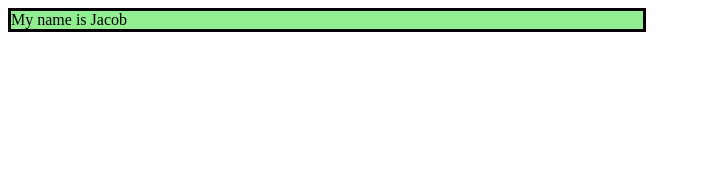
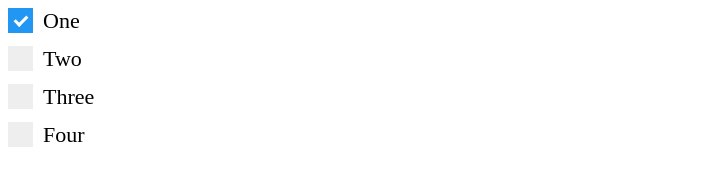
Before and after one commit to JacobMahto/Wifi-Automation, a plain HTML site: page public_html/check.html in a window 1280 px wide. Shown: the whole page, without its empty margins (0-701 px from the left). Drawn offline with Linux system fonts and the light colour scheme.

Commit message:
Appearance Completed.

```diff
--- a/public_html/check.html
+++ b/public_html/check.html
@@ -12,6 +12,24 @@ and open the template in the editor.
         <link rel="stylesheet" href="css/checking.css">
     </head>
     <body>
-        <div class="jake">My name is Jacob</div>
+        <label class="container">One
+            <input type="checkbox" checked="checked">
+            <span class="checkmark"></span>
+        </label>
+
+        <label class="container">Two
+            <input type="checkbox">
+            <span class="checkmark"></span>
+        </label>
+
+        <label class="container">Three
+            <input type="checkbox">
+            <span class="checkmark"></span>
+        </label>
+
+        <label class="container">Four
+            <input type="checkbox">
+            <span class="checkmark"></span>
+        </label>
     </body>
 </html>
--- a/public_html/css/checking.css
+++ b/public_html/css/checking.css
@@ -1,15 +1,65 @@
-/*
-To change this license header, choose License Headers in Project Properties.
-To change this template file, choose Tools | Templates
-and open the template in the editor.
-*/
-/*
-    Created on : 18 Mar, 2018, 9:31:23 PM
-    Author     : Jacob Mahto -"JACOB RESEARCH LAB"
-*/
-.jake{
-   background: lightgreen;
-    border: solid 3px black;
-    width: 50%;
+/* Customize the label (the container) */
+.container {
+  display: block;
+  position: relative;
+  padding-left: 35px;
+  margin-bottom: 12px;
+  cursor: pointer;
+  font-size: 22px;
+  -webkit-user-select: none;
+  -moz-user-select: none;
+  -ms-user-select: none;
+  user-select: none;
+}
 
+/* Hide the browser's default checkbox */
+.container input {
+  position: absolute;
+  opacity: 0;
+  cursor: pointer;
 }
+
+/* Create a custom checkbox */
+.checkmark {
+  position: absolute;
+  top: 0;
+  left: 0;
+  height: 25px;
+  width: 25px;
+  background-color: #eee;
+}
+
+/* On mouse-over, add a grey background color */
+.container:hover input ~ .checkmark {
+  background-color: #ccc;
+}
+
+/* When the checkbox is checked, add a blue background */
+.container input:checked ~ .checkmark {
+  background-color: #2196F3;
+}
+
+/* Create the checkmark/indicator (hidden when not checked) */
+.checkmark:after {
+  content: "";
+  position: absolute;
+  display: none;
+}
+
+/* Show the checkmark when checked */
+.container input:checked ~ .checkmark:after {
+  display: block;
+}
+
+/* Style the checkmark/indicator */
+.container .checkmark:after {
+  left: 9px;
+  top: 5px;
+  width: 5px;
+  height: 10px;
+  border: solid white;
+  border-width: 0 3px 3px 0;
+  -webkit-transform: rotate(45deg);
+  -ms-transform: rotate(45deg);
+  transform: rotate(45deg);
+}
```
Also changed, not shown: public_html/css/central.css (+39 -4 lines), public_html/index.html (+9 -1 lines).
